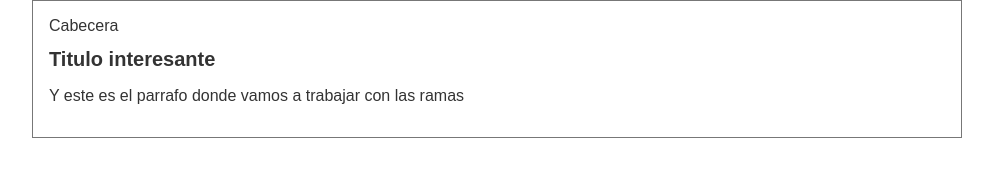
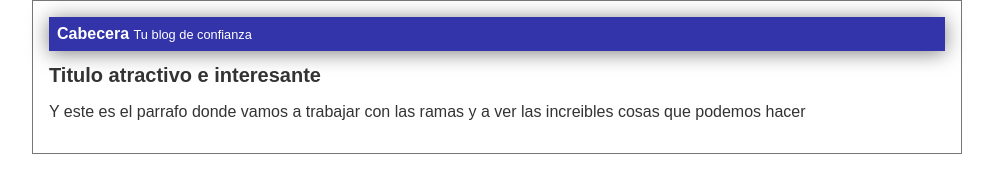
Before and after one commit to Oldwebman/Platzi-git, a plain HTML site: page index.html in a window 1280 px wide. Shown: the whole page, without its empty margins (143-1136 px from the left). Drawn offline with Linux system fonts and the light colour scheme.

Commit message:
Finalizada la cabecera con diseño azul

```diff
--- a/css/style.css
+++ b/css/style.css
@@ -16,3 +16,18 @@ body {
 .container h1 {
     font-size: 20px;
 }
+
+.cabecera {
+    background: #33a;
+    box-shadow: 0px 2px 20px 0px rgba(0,0,0,0.5);
+    color:white;
+    font-weight: bold;
+    margin: 0;
+    padding: 0.5em;
+}
+
+.cabecera .tagline {
+    padding: 0,0,0,1em ;
+    font-weight: normal;
+    font-size: 0.8em;
+}
--- a/index.html
+++ b/index.html
@@ -8,10 +8,14 @@
 </head>
 <body>
     <div class="container">
-        <div class="cabecera">Cabecera</div>
+        <div class="cabecera">Cabecera
+            <span class="tagline">Tu blog de confianza</span>
+        </div>
         <div class="post">
-        <h1>Titulo interesante</h1>
-        <p>Y este es el parrafo donde vamos a trabajar con las ramas</p>
+        <h1>Titulo atractivo e interesante</h1>
+        <p>Y este es el parrafo donde vamos a trabajar con las ramas y a ver
+            las increibles cosas que podemos hacer
+        </p>
         </div>
     </div>
 
```
